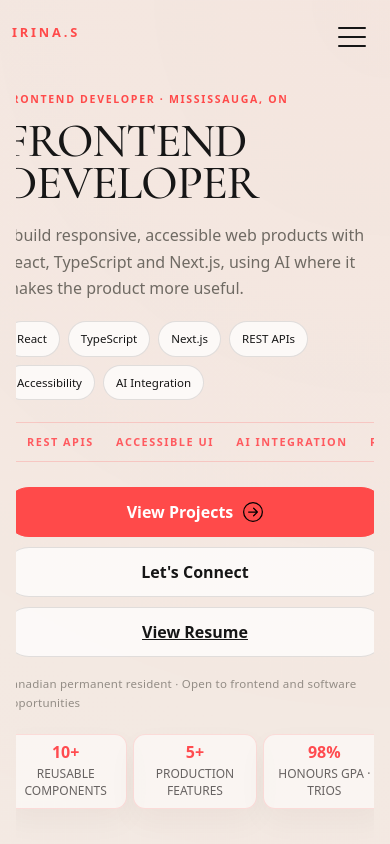
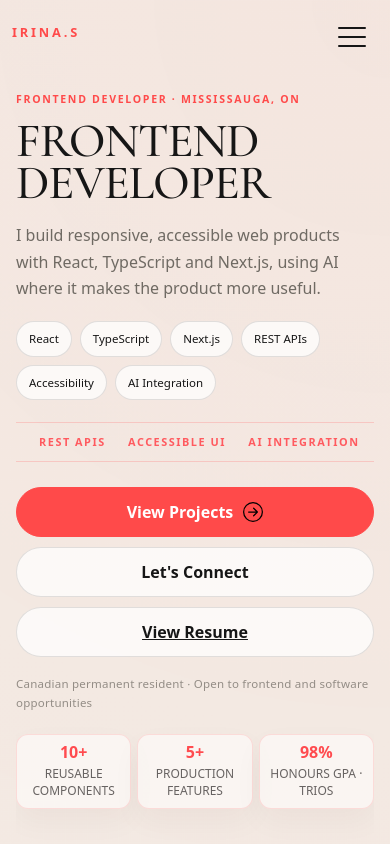
Before and after one commit to rabbitrunout/rabbitrunout.github.io, a React (Create React App) app: page / in a window 390 px wide. Shown: the top 844 px of the page. Built offline with nearby package versions, Linux system fonts and the light colour scheme.

Commit message:
Override Bootstrap mobile hero negative gutters explicitly

```diff
--- a/src/App.css
+++ b/src/App.css
@@ -4398,8 +4398,11 @@ body {
     padding-inline: 0;
   }
 
-  .editorial-hero__row {
-    margin-inline: 0;
+  .editorial-hero .editorial-hero__row {
+    --bs-gutter-x: 0;
+    width: 100%;
+    margin-left: 0;
+    margin-right: 0;
     overflow: visible;
   }
 
```
